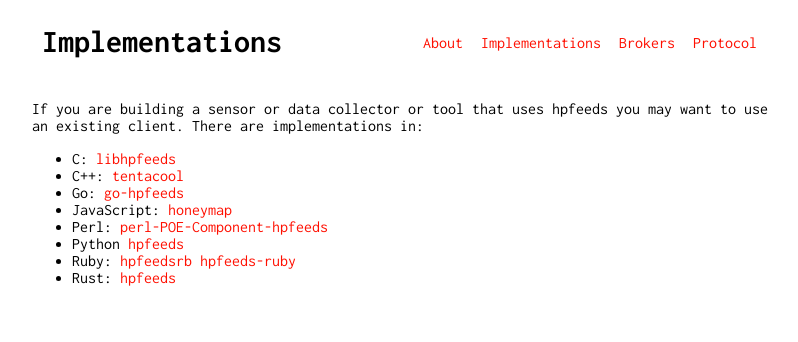
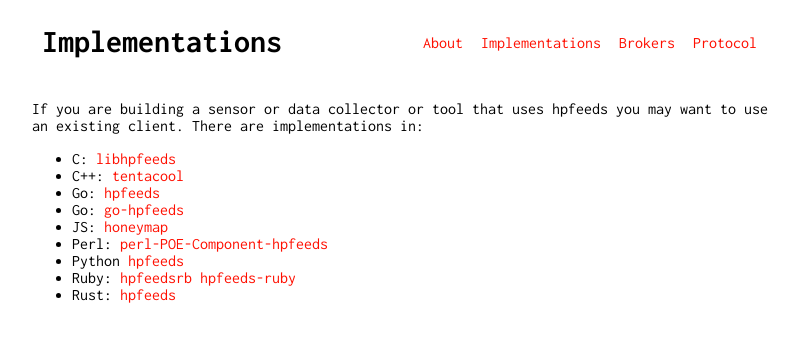
Before and after one commit to hpfeeds/hpfeeds.github.io, a Jekyll site: the page built from implementations.md, in a window 1280 px wide. Shown: the top 342 px of the page, without its empty margins (238-1036 px from the left). Built offline with Jekyll 4.4.1, drawn with Linux system fonts in a browser that asks for light colours.

Commit message:
Link to alternative go implementation

```diff
--- a/implementations.md
+++ b/implementations.md
@@ -8,8 +8,9 @@ If you are building a sensor or data collector or tool that uses hpfeeds you may
 
  * C: [libhpfeeds](https://github.com/hpfeeds/libhpfeeds)
  * C++: [tentacool](https://github.com/tentacool/tentacool)
+ * Go: [hpfeeds](https://github.com/d1str0/hpfeeds)
  * Go: [go-hpfeeds](https://github.com/hpfeeds/go-hpfeeds)
- * JavaScript: [honeymap](https://github.com/fw42/honeymap/blob/master/server/node_modules/hpfeeds/index.js)
+ * JS: [honeymap](https://github.com/fw42/honeymap/blob/master/server/node_modules/hpfeeds/index.js)
  * Perl: [perl-POE-Component-hpfeeds](https://github.com/hpfeeds/perl-POE-Component-hpfeeds)
  * Python [hpfeeds](https://python.hpfeeds.org/)
  * Ruby: [hpfeedsrb](https://github.com/fw42/hpfeedsrb) [hpfeeds-ruby](https://github.com/vicvega/hpfeeds-ruby)
```
